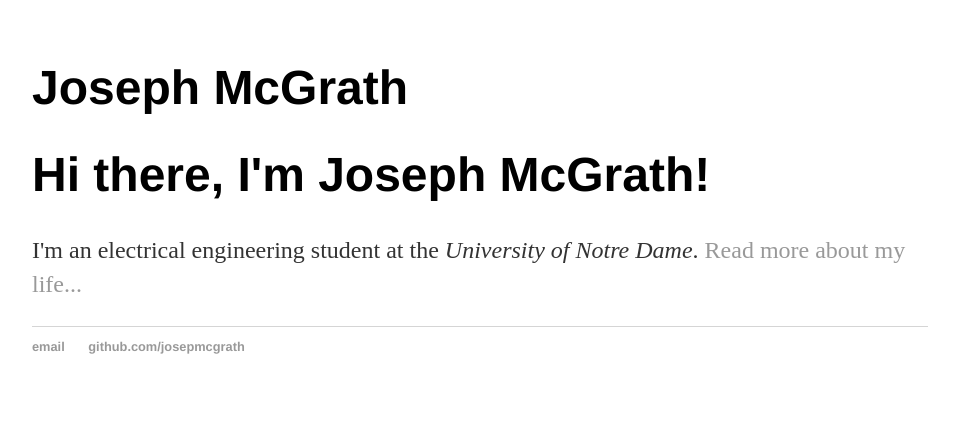
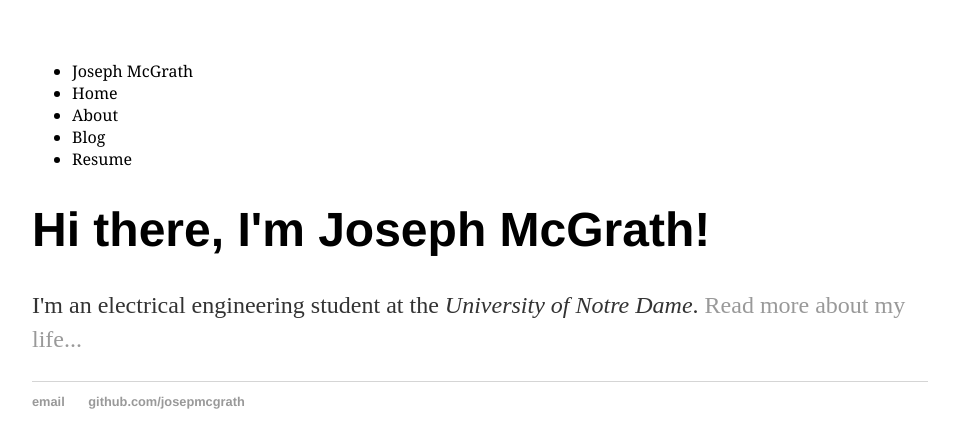
Before and after one commit to josepmcgrath/josepmcgrath.github.io, a Jekyll site: the page built from index.html, in a window 1280 px wide. Shown: the top 448 px of the page, without its empty margins (160-1119 px from the left). Built offline with Jekyll 4.4.1, drawn with Linux system fonts in a browser that asks for light colours.

Commit message:
Update default.html

```diff
--- a/_layouts/default.html
+++ b/_layouts/default.html
@@ -4,10 +4,19 @@
 			<title>{{ page.title }}</title>
 			<!-- link to main stylesheet -->
 			<link rel="stylesheet" type="text/css" href="/css/main.css">
+			<link href="https://fonts.googleapis.com/css?family=Roboto" rel="stylesheet" type="text/css">
 		</head>
 		<body>
 			<div class="header">
-				<h1>Joseph McGrath</h1>
+				<div class="container">
+				<ul class="nav">
+					<li id="name">Joseph McGrath</li>
+					<li>Home</li>
+					<li>About</li>
+					<li>Blog</li>
+					<li>Resume</li>
+				</ul>
+				</div>
 			</div>
 			<div class="container">
 
```
